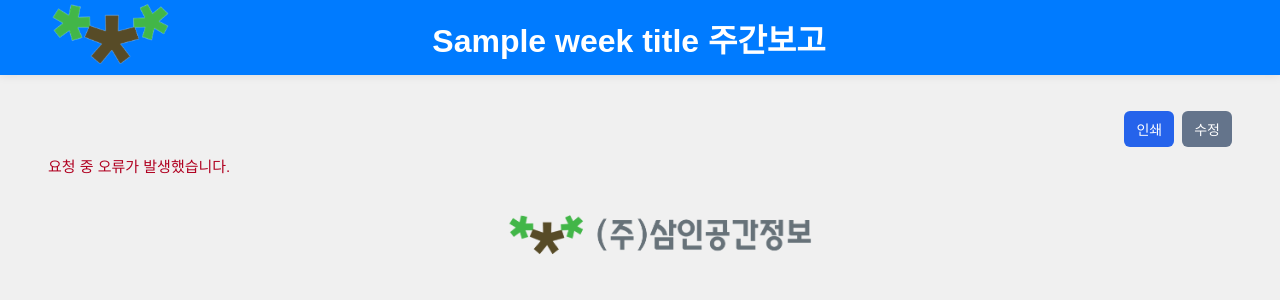
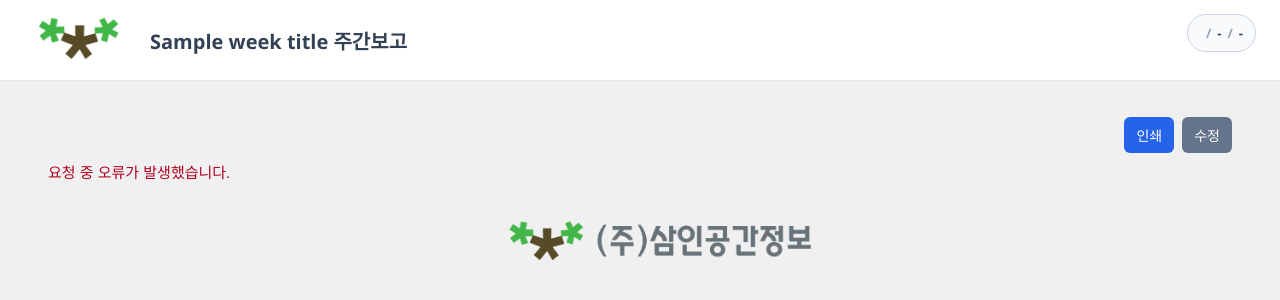
Before and after one commit to shinjeaho/PMS, a Python web app: template templates/weekly_detail.html in a window 1280 px wide. Shown: the top 300 px of the page. Run offline with Jinja, Linux system fonts and the light colour scheme; the template is opened without the code that fills it: most values are stand-ins (such as "Sample title", 1, 10 or a date in 2020).

Commit message:
feat(detail): align headers with integrated views

```diff
--- a/templates/weekly_detail.html
+++ b/templates/weekly_detail.html
@@ -144,40 +144,86 @@
       padding: 12px 0;
     }
 
-    /* 화면용 헤더 스타일 (전역 적용) */
-    header.page-header {
-      position: relative;
+    header.page-header.annual-topbar {
+      position: sticky;
+      top: 0;
+      z-index: 900;
+      font-family: 'Outfit', 'Noto Sans KR', 'Segoe UI', sans-serif;
+      background: #ffffff;
+      color: #334155;
+      border: 0;
+      border-bottom: 1px solid #e2e8f0;
+      border-radius: 0;
+      box-shadow: none;
+      min-height: 60px;
+      margin: 0 0 20px;
+      padding: 12px 24px;
       display: flex;
       align-items: center;
-      justify-content: center;
-      /* 정확한 중앙 정렬 */
-      gap: 0;
-      background-color: #007bff;
-      background-image: none !important;
-      /* 배너 이미지 백그라운드 제거 */
-      color: #fff;
-      padding: 12px 20px;
-      margin-bottom: 20px;
-      height: 75px;
+      justify-content: space-between;
+      gap: 16px;
+      flex-wrap: wrap;
+      box-sizing: border-box;
+      text-align: left;
     }
 
-    header.page-header h1 {
+    header.page-header.annual-topbar h1 {
       margin: 0;
-      font-weight: 800;
-      text-align: center;
-      font-size: 32px;
+      flex: 1 1 320px;
+      font-size: 20px;
+      font-weight: 600;
+      letter-spacing: 0;
+      color: #334155;
+      text-align: left;
+      white-space: nowrap;
+      overflow: hidden;
+      text-overflow: ellipsis;
+      min-width: 0;
     }
 
-    /* 뒤로가기 버튼은 레이아웃에 영향 주지 않도록 절대 배치 */
-    header.page-header .back-button {
-      position: absolute;
-      left: 16px;
-      top: 50%;
-      transform: translateY(-50%);
+    header.page-header.annual-topbar .back-button {
       background: transparent;
       border: none;
       padding: 0;
       cursor: pointer;
+      display: inline-flex;
+      align-items: center;
+    }
+
+    .annual-home-logo {
+      width: 110px;
+      height: 56px;
+      object-fit: contain;
+    }
+
+    .annual-topbar-userbox {
+      display: inline-flex;
+      align-items: center;
+      justify-content: flex-end;
+      gap: 10px;
+      flex: 0 1 auto;
+      margin-left: auto;
+      align-self: flex-start;
+      padding-top: 2px;
+    }
+
+    .annual-topbar-userlabel {
+      display: inline-flex;
+      align-items: center;
+      gap: 6px;
+      min-height: 36px;
+      padding: 0 12px;
+      border: 1px solid #cbd5e1;
+      border-radius: 999px;
+      background: #f8fafc;
+      color: #334155;
+      font-size: 13px;
+      font-weight: 600;
+      white-space: nowrap;
+    }
+
+    .annual-topbar-user-sep {
+      color: #94a3b8;
     }
 
     /* 배너 이미지는 유지, 헤더 배경이미지만 제거 */
@@ -202,6 +248,33 @@
 
     .print-btn:hover {
       background: #1d4ed8;
+    }
+
+    @media (max-width: 768px) {
+      header.page-header.annual-topbar {
+        padding: 10px 14px;
+        gap: 10px;
+      }
+
+      header.page-header.annual-topbar h1 {
+        flex-basis: 100%;
+        font-size: 17px;
+        order: 2;
+      }
+
+      .annual-topbar-userbox {
+        width: 100%;
+        justify-content: flex-end;
+        order: 3;
+        margin-left: 0;
+        padding-top: 0;
+      }
+
+      .annual-topbar-userlabel {
+        max-width: 100%;
+        overflow: hidden;
+        text-overflow: ellipsis;
+      }
     }
 
     /* 수정 버튼 */
@@ -581,16 +654,21 @@
 </head>
 
 <body>
-  <header class="page-header"
-    style="display: flex; align-items: center; gap: 12px; width: 100%; height: 75px; background-color: #007bff; color: #fff; padding: 12px 20px; margin-bottom: 20px; box-sizing: border-box;">
-    <button type="button" onclick="window.location.href='/'" class="back-button"
-      style="margin-left: 20px; background: transparent; border: none; padding: 0; cursor: pointer;">
-      <img src="{{ url_for('static', filename='img/home.png') }}" alt="배너" style="width: 150px; height: 80px;">
+  {% set login_user = session.get('user', {}) %}
+  <header class="page-header annual-topbar">
+    <button type="button" onclick="window.location.href='/'" class="back-button annual-home-btn">
+      <img class="annual-home-logo" src="{{ url_for('static', filename='img/home.png') }}" alt="홈">
     </button>
-    <h1 id="projectName"
-      style="flex: 1; text-align: center; margin: 0; font-weight: 800; font-size: 32px; min-width:0; max-width:100%; overflow-x:auto; white-space:nowrap;">
-      {{ week_title }} 주간보고</h1>
-    <div class="header-actions" style="display: flex; align-items: center; gap: 8px; margin-right: 10px;"></div>
+    <h1 id="projectName">{{ week_title }} 주간보고</h1>
+    <div class="annual-topbar-userbox">
+      <div class="annual-topbar-userlabel" title="로그인 정보">
+        <span>{{ login_user.get('Department', login_user.get('department', '')) }}</span>
+        <span class="annual-topbar-user-sep">/</span>
+        <span>{{ login_user.get('position', login_user.get('Position', '-')) or '-' }}</span>
+        <span class="annual-topbar-user-sep">/</span>
+        <span>{{ login_user.get('name', '-') }}</span>
+      </div>
+    </div>
   </header>
 
   <div class="weekly-detail-container" style="overflow-x:auto; max-width:100vw;">
```
Also changed, not shown: static/PMS_Business_Detail.css (+121 -4 lines), templates/PMS_Business_Detail.html (+26 -15 lines).
